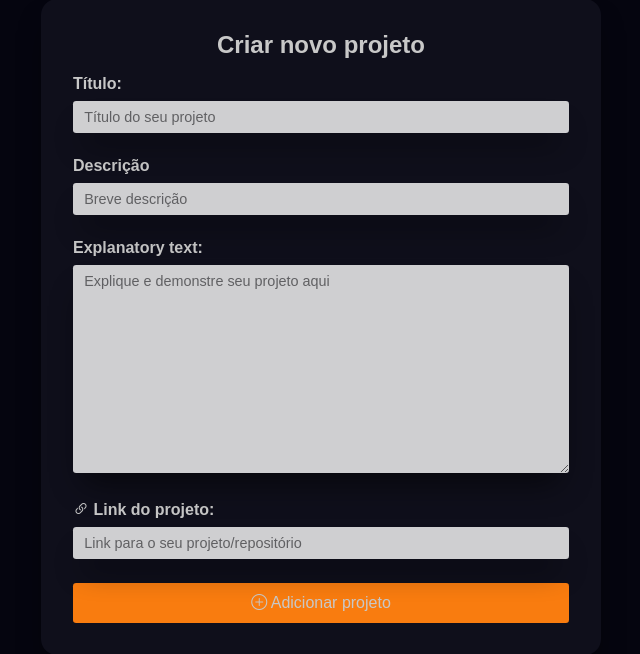
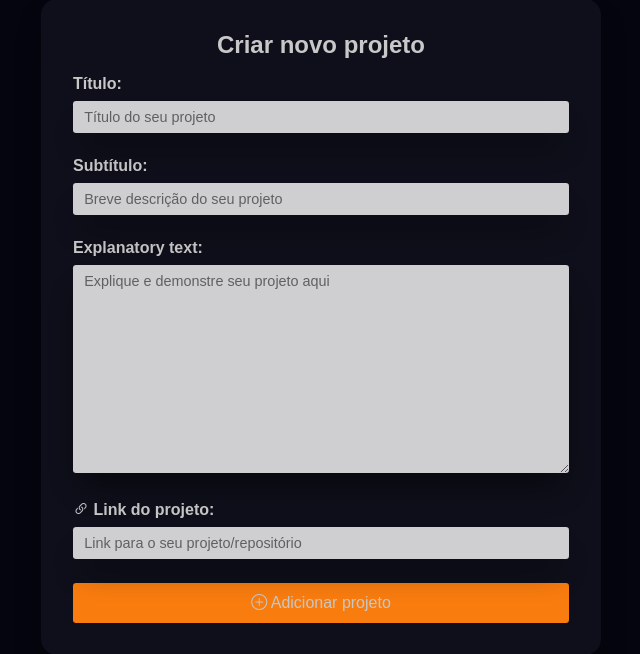
Before and after one commit to devid8642/CodeConn, a Django app: page /project/create/ in a window 1280 px wide. Shown: the part 107-761 px from the top of the page, without its empty margins (319-959 px from the left). Run offline with Django 4.2, Linux system fonts and the light colour scheme; the visitor is signed in with stand-in values (Sample User, id 1); some libraries are stand-ins or nearby versions.

Commit message:
fixed subtitle of the form

```diff
--- a/projects/forms.py
+++ b/projects/forms.py
@@ -13,7 +13,7 @@ class ProjectForm(forms.ModelForm):
         link = self.fields['link']
 
         add_attr(title, 'placeholder', 'Título do seu projeto')
-        add_attr(subtitle, 'placeholder', 'Breve descrição')
+        add_attr(subtitle, 'placeholder', 'Breve descrição do seu projeto')
         add_attr(
             explanatory, 'placeholder', 'Explique e demonstre seu projeto aqui'
         )
--- a/projects/templates/projects/pages/project_create.html
+++ b/projects/templates/projects/pages/project_create.html
@@ -19,7 +19,7 @@
           {{ form.title }}
         </div>
         <div class="input-group">
-          <label for="{{ form.subtitle.id_for_label }}">Descrição</label>
+          <label for="{{ form.subtitle.id_for_label }}">Subtítulo:</label>
           {{ form.subtitle }}
         </div>
         <div class="input-group">
```
